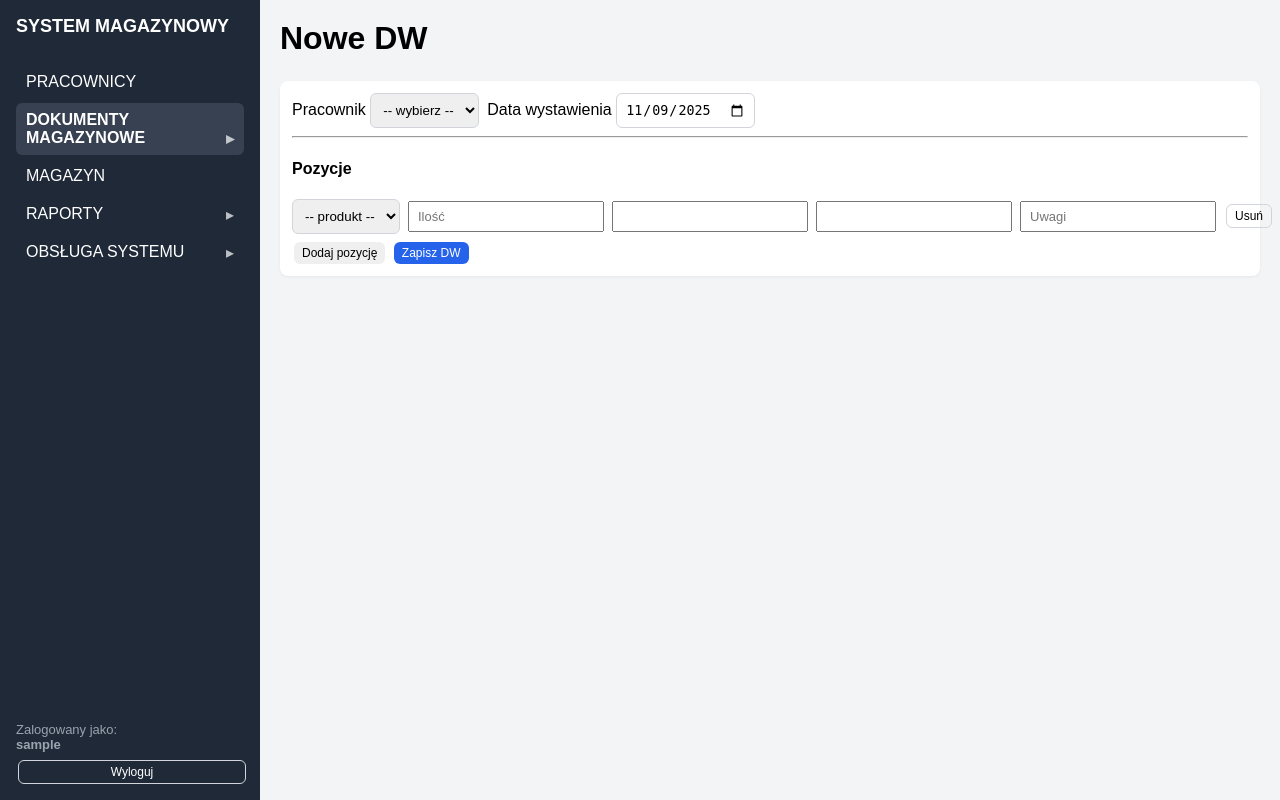
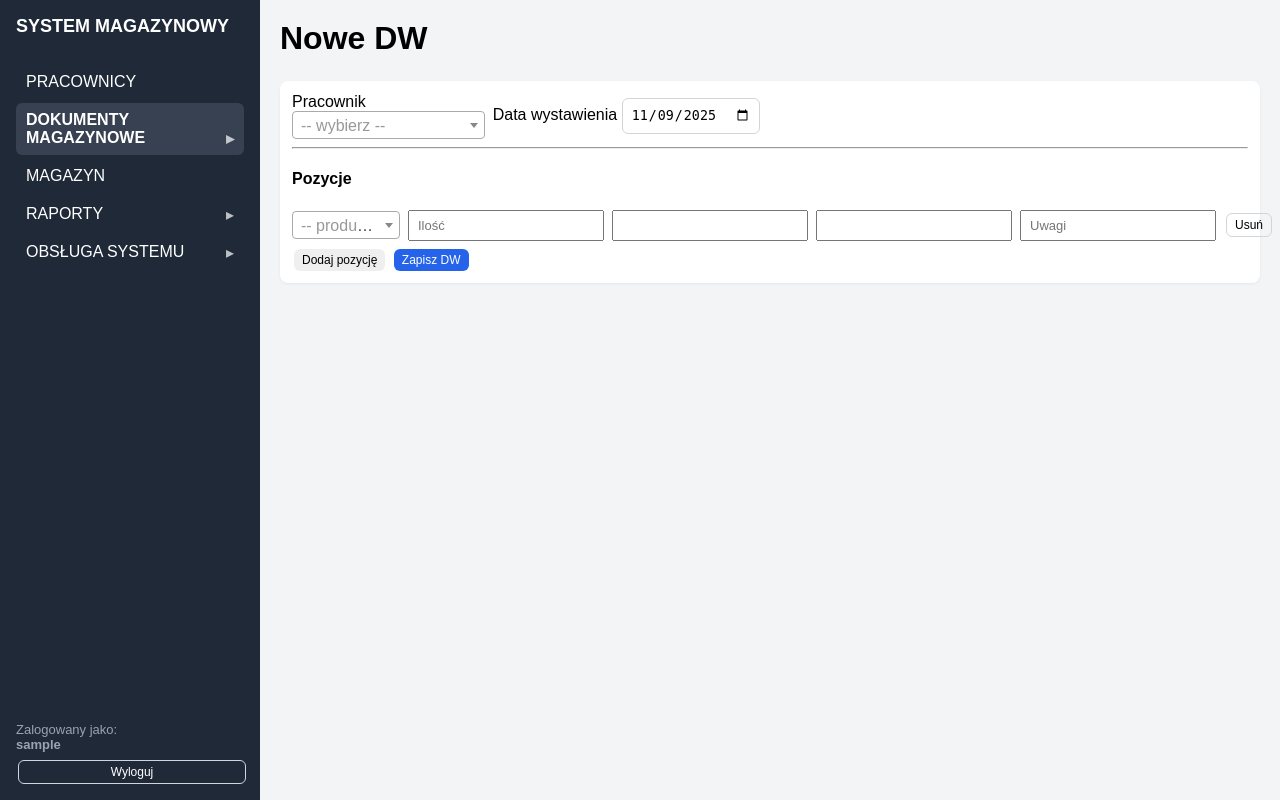
Before and after one commit to Ceva445/szafa, a Django app: page /documents/dw/create/ in a window 1280 px wide. Run offline with Django 5.2, Linux system fonts and the light colour scheme; the visitor is signed in with stand-in values (Sample User, id 1); data that the repository does not hold is empty; some libraries are stand-ins or nearby versions.

Commit message:
Added dynamic sercher

```diff
--- a/templates/base.html
+++ b/templates/base.html
@@ -4,7 +4,7 @@
   <meta charset="utf-8">
   <meta name="viewport" content="width=device-width,initial-scale=1">
   <title>{% block title %}Magazyn - System{% endblock %}</title>
-
+  <link href="https://cdn.jsdelivr.net/npm/select2@4.1.0-rc.0/dist/css/select2.min.css" rel="stylesheet" />
   <style>
     /* Простий layout: ліво - фіксована колонка, праворуч — контент */
     html,body { height:100%; margin:0; font-family: Arial, Helvetica, sans-serif; }
@@ -397,7 +397,11 @@
       });
     })();
   </script>
+<!-- jQuery (необхідний для Select2) -->
+<script src="https://code.jquery.com/jquery-3.6.0.min.js"></script>
 
+<!-- Select2 JS -->
+<script src="https://cdn.jsdelivr.net/npm/select2@4.1.0-rc.0/dist/js/select2.min.js"></script>
   {% block scripts %}{% endblock %}
 </body>
 </html>
--- a/templates/documents/create_dw.html
+++ b/templates/documents/create_dw.html
@@ -123,7 +123,14 @@ function addRow(){
     <button type="button" class="btn ghost small" onclick="removeRow(this)">Usuń</button>
   `;
   container.appendChild(newRow);
+
   const productSelect = newRow.querySelector('.product-select');
+  $(productSelect).select2({
+      placeholder: "-- produkt --",
+      allowClear: true,
+      width: 'resolve'
+  });
+
   productSelect.addEventListener('change', handleProductChange);
   if (productSelect.value) setRowFromProduct(newRow, productSelect.value);
 }
@@ -146,5 +153,28 @@ document.addEventListener('DOMContentLoaded', function() {
   });
 });
 </script>
+<script>
+document.addEventListener('DOMContentLoaded', function() {
+    // Ініціалізація Select2 для всіх <select>
+    const employeeSelect = document.querySelector('select[name="employee"]');
+    if(employeeSelect){
+        $(employeeSelect).select2({
+            placeholder: "-- wybierz --",
+            allowClear: true,
+            width: '100%'
+        });
+    }
+
+    const productSelects = document.querySelectorAll('.product-select');
+    productSelects.forEach(select => {
+        $(select).select2({
+            placeholder: "-- produkt --",
+            allowClear: true,
+            width: 'resolve'
+        });
+    });
+});
+</script>
+
 {% endblock %}
 {% endblock %}
```
Also changed, not shown: templates/documents/create_pz.html (+16 -0 lines).
